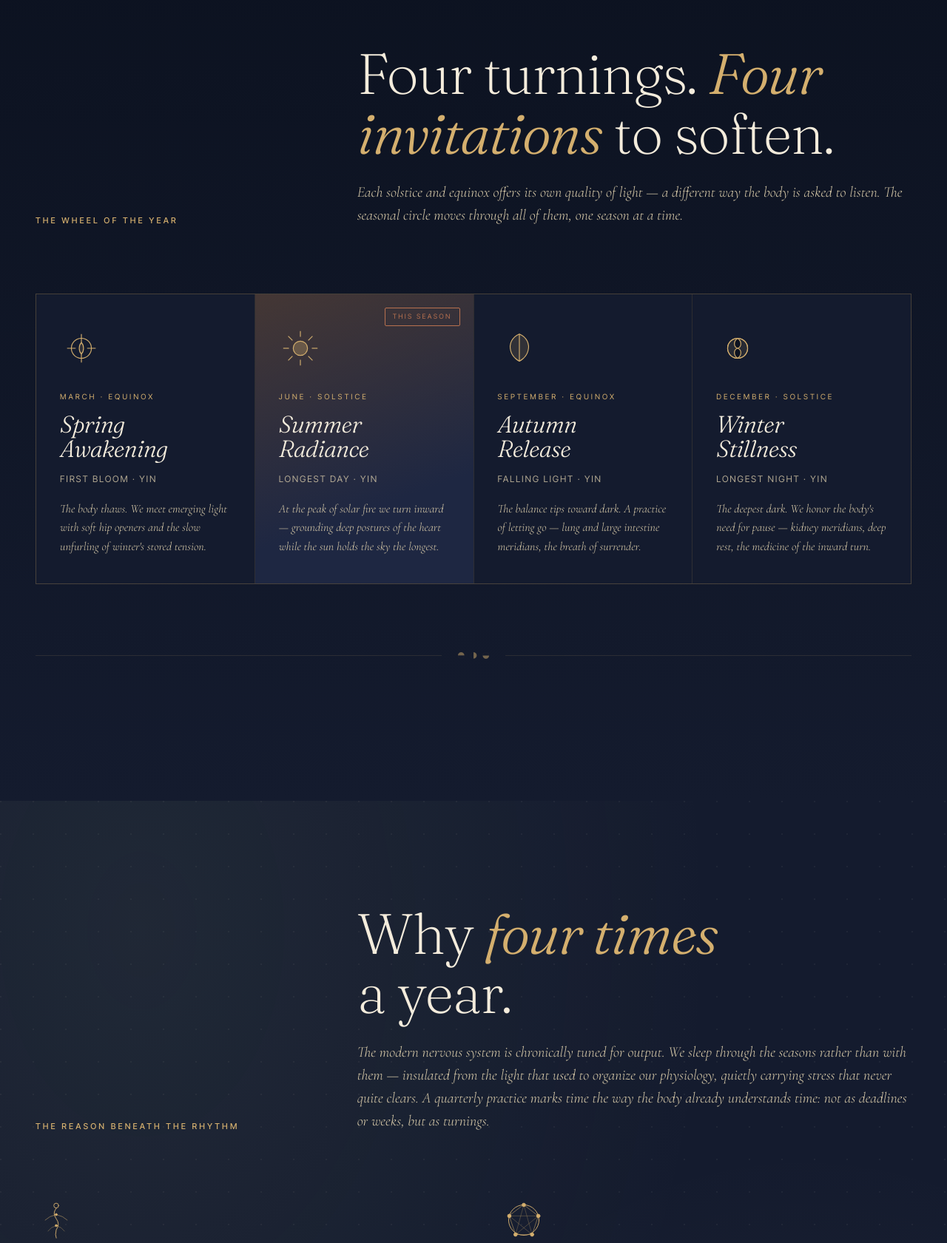
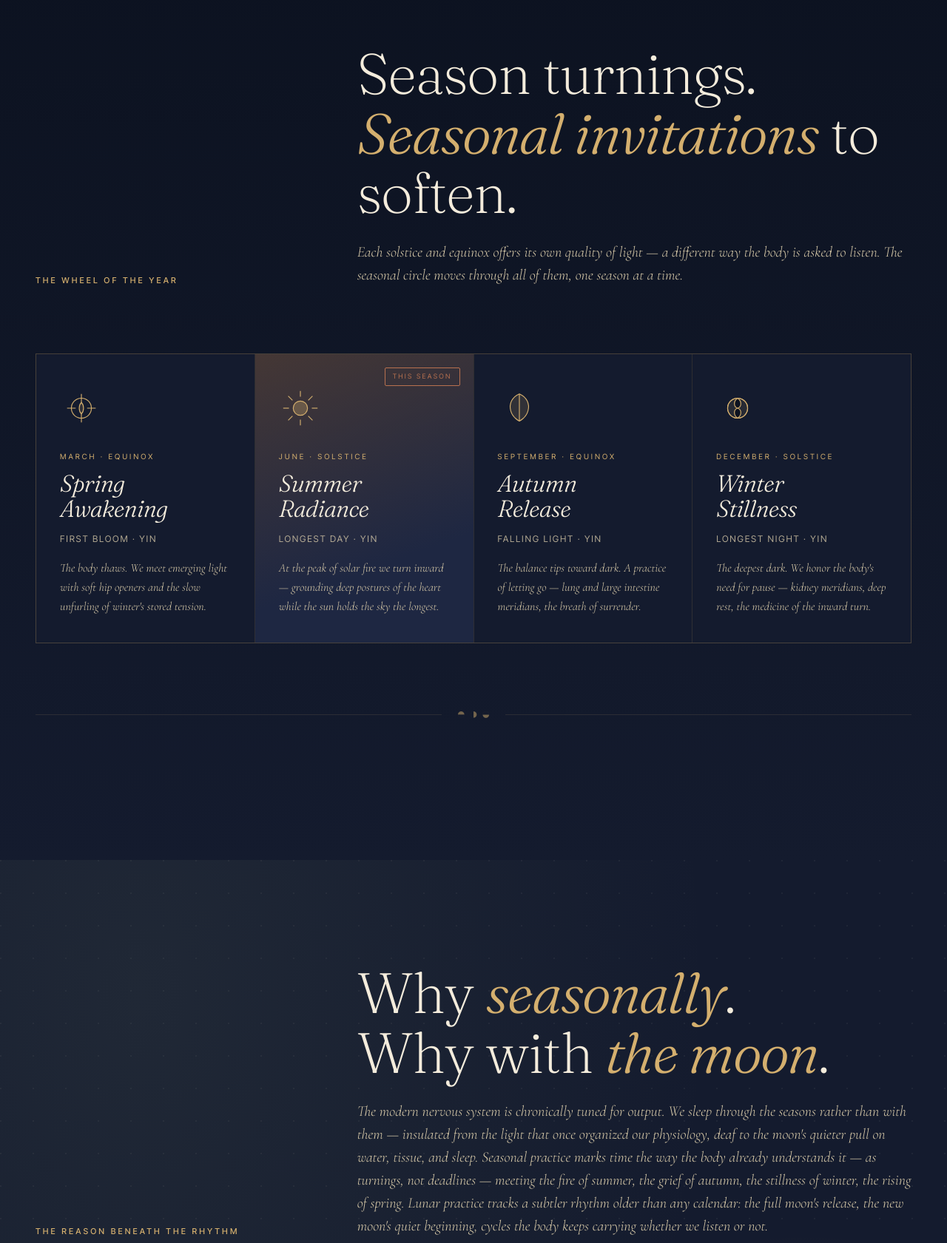
Before and after one commit to krector760/hjmvmt, a plain HTML site: page index.html in a window 1280 px wide. Shown: the part 880-2561 px from the top of the page at 74% size. Drawn offline with nearby package versions, Linux system fonts and the light colour scheme.

Commit message:
Broaden audience language and update seasonal/lunar framing
- Drop gendered "women" in hero tagline; use inclusive "those who remember"
- Rewrite Wheel heading to "Season turnings. Seasonal invitations to soften."
- Rewrite Why heading to "Why seasonally. Why with the moon." and expand body to cover both seasonal and lunar reasons

```diff
--- a/index.html
+++ b/index.html
@@ -1522,7 +1522,7 @@
         Move with <em>the turning</em> of sky &amp; season.
       </h1>
       <p class="hero-tagline reveal">
-        A slow, grounded yin practice woven to the cycles of moon, sun, and the wheel of the year — gatherings for women who remember that rest is its own medicine.
+        A slow, grounded yin practice woven to the cycles of moon, sun, and the wheel of the year — gatherings for those who remember that rest is its own medicine.
       </p>
       <a href="#event" class="hero-cta reveal">
         Summer Solstice Experience
@@ -1543,7 +1543,7 @@
       <div class="eyebrow">The Wheel of the Year</div>
     </div>
     <div>
-      <h2 class="section-title">Four turnings. <em>Four invitations</em> to soften.</h2>
+      <h2 class="section-title">Season turnings. <em>Seasonal invitations</em> to soften.</h2>
       <p class="section-desc" style="margin-top: 24px;">
         Each solstice and equinox offers its own quality of light — a different way the body is asked to listen. The seasonal circle moves through all of them, one season at a time.
       </p>
@@ -1634,9 +1634,9 @@
       <div class="eyebrow">The Reason Beneath the Rhythm</div>
     </div>
     <div>
-      <h2 class="section-title">Why <em>four times</em><br/>a year.</h2>
+      <h2 class="section-title">Why <em>seasonally</em>.<br/>Why with <em>the moon</em>.</h2>
       <p class="section-desc" style="margin-top: 24px;">
-        The modern nervous system is chronically tuned for output. We sleep through the seasons rather than with them — insulated from the light that used to organize our physiology, quietly carrying stress that never quite clears. A quarterly practice marks time the way the body already understands time: not as deadlines or weeks, but as turnings.
+        The modern nervous system is chronically tuned for output. We sleep through the seasons rather than with them — insulated from the light that once organized our physiology, deaf to the moon's quieter pull on water, tissue, and sleep. <em>Seasonal practice</em> marks time the way the body already understands it — as turnings, not deadlines — meeting the fire of summer, the grief of autumn, the stillness of winter, the rising of spring. <em>Lunar practice</em> tracks a subtler rhythm older than any calendar: the full moon's release, the new moon's quiet beginning, cycles the body keeps carrying whether we listen or not.
       </p>
     </div>
   </div>
```
